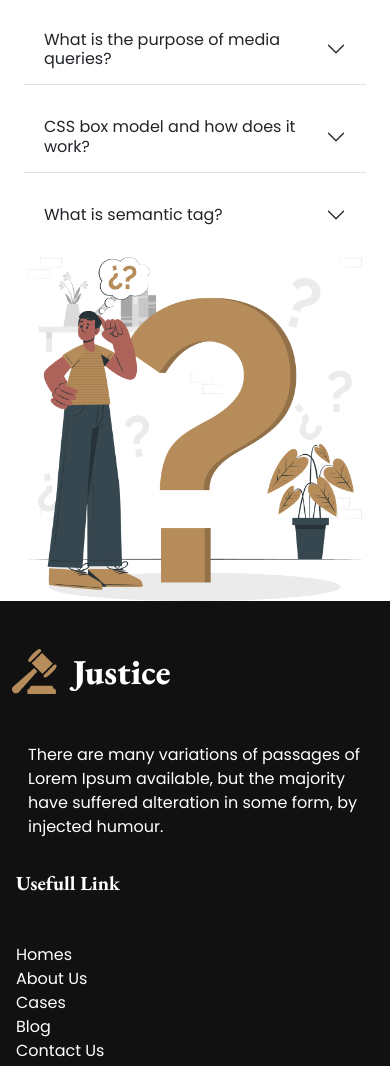
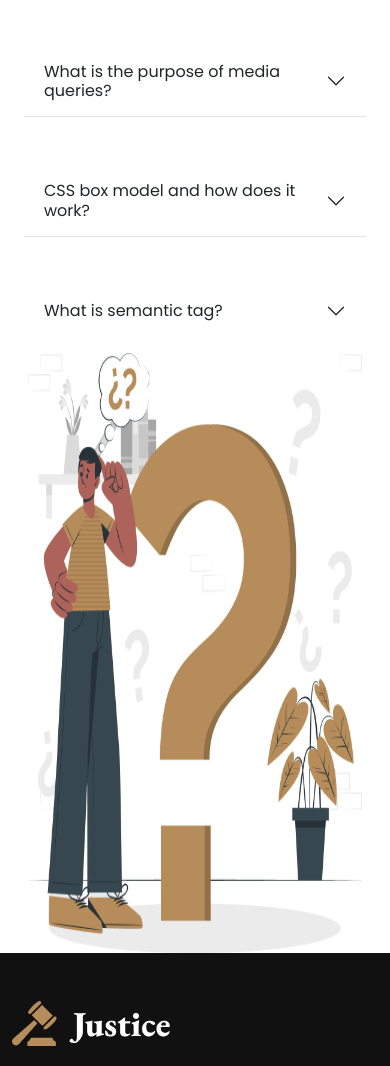
Before and after one commit to mahadi61/legal-solution, a plain HTML site: page index.html in a window 390 px wide. Shown: the part 5268-6334 px from the top of the page. Drawn offline with nearby package versions, Linux system fonts and the light colour scheme.

Commit message:
responsive problem slove

```diff
--- a/index.html
+++ b/index.html
@@ -300,7 +300,7 @@
         <div class="row">
             <div class="col-12 col-md-6">
                 <div class="accordion accordion-flush" id="accordionFlushExample">
-                    <div class="accordion-item mb-3 bg-faq">
+                    <div class="accordion-item mb-3  bg-faq">
                       <h2 class="accordion-header" id="flush-headingOne">
                         <button class="accordion-button collapsed" type="button" data-bs-toggle="collapse" data-bs-target="#flush-collapseOne" aria-expanded="false" aria-controls="flush-collapseOne">
                           What is the difference between Flexbox and Grid?
@@ -312,7 +312,7 @@
                         </div>
                       </div>
                     </div>
-                    <div class="accordion-item  mb-3 bg-faq">
+                    <div class="accordion-item mt-5 mb-3 bg-faq">
                       <h2 class="accordion-header" id="flush-headingTwo">
                         <button class="accordion-button collapsed" type="button" data-bs-toggle="collapse" data-bs-target="#flush-collapseTwo" aria-expanded="false" aria-controls="flush-collapseTwo">
                           What is the purpose of media queries?
@@ -323,7 +323,7 @@
                         </div>
                       </div>
                     </div>
-                    <div class="accordion-item  mb-3 bg-faq">
+                    <div class="accordion-item mt-5 mb-3 bg-faq">
                       <h2 class="accordion-header" id="flush-headingThree">
                         <button class="accordion-button collapsed" type="button" data-bs-toggle="collapse" data-bs-target="#flush-collapseThree" aria-expanded="false" aria-controls="flush-collapseThree">
                           CSS box model and how does it work?
@@ -335,7 +335,7 @@
                         </div>
                       </div>
                     </div>
-                    <div class="accordion-item  mb-3 bg-faq">
+                    <div class="accordion-item mt-5 mb-3 bg-faq">
                         <h2 class="accordion-header" id="flush-headingFour">
                           <button class="accordion-button collapsed" type="button" data-bs-toggle="collapse" data-bs-target="#flush-collapseFour" aria-expanded="false" aria-controls="flush-collapseThree">
                             What is semantic tag?
@@ -350,7 +350,9 @@
                   </div>
             </div>
             <div class="col-12 col-lg-6 ">
-                <img class="w-100" src="./images/faq.png" alt="">
+                <div class="faq-img">
+                  <img class="w-100 h-100" src="./images/faq.png" alt="">
+                </div>
             </div>
         </div>
     </section>
--- a/style.css
+++ b/style.css
@@ -132,6 +132,9 @@ body{
 .bg-faq{
     background-color: #F3F3F3;
 }
+.faq-img{
+    height: 600px;
+}
 /* FAQ area css end */
 /* main area css end */
 
```
